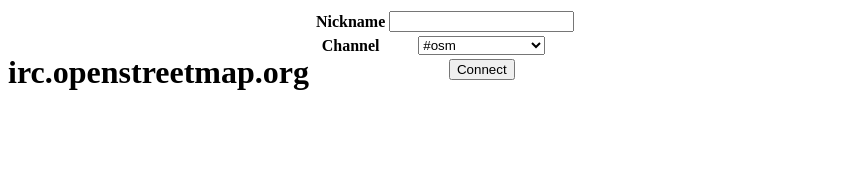
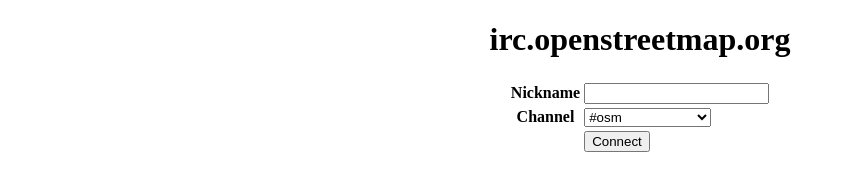
Before and after one commit to openstreetmap/irc-website, a plain HTML site: page index.html in a window 1280 px wide. Shown: the whole page, without its empty margins (0-845 px from the left). Drawn offline with Linux system fonts and the light colour scheme.

Commit message:
Improve styling of IRC form

```diff
--- a/index.html
+++ b/index.html
@@ -6,6 +6,7 @@
   </head>
   <body>
     <h1>irc.openstreetmap.org</h1>
+    <div>
       <form method="get" action="https://webchat.oftc.net/">
         <table>
           <tr>
@@ -69,5 +70,6 @@
           </tr>
         </table>
       </form>
+    </div>
   </body>
 </html>
--- a/style.css
+++ b/style.css
@@ -1,9 +1,11 @@
 h1 {
-  display: inline-block;
   text-align: center;
 }
 
+div {
+  display: flex;
+}
+
 form {
-  display: inline-block;
-  text-align: center;
+  margin: auto;
 }
```
Lines whose indentation alone changed are shown as unchanged.
